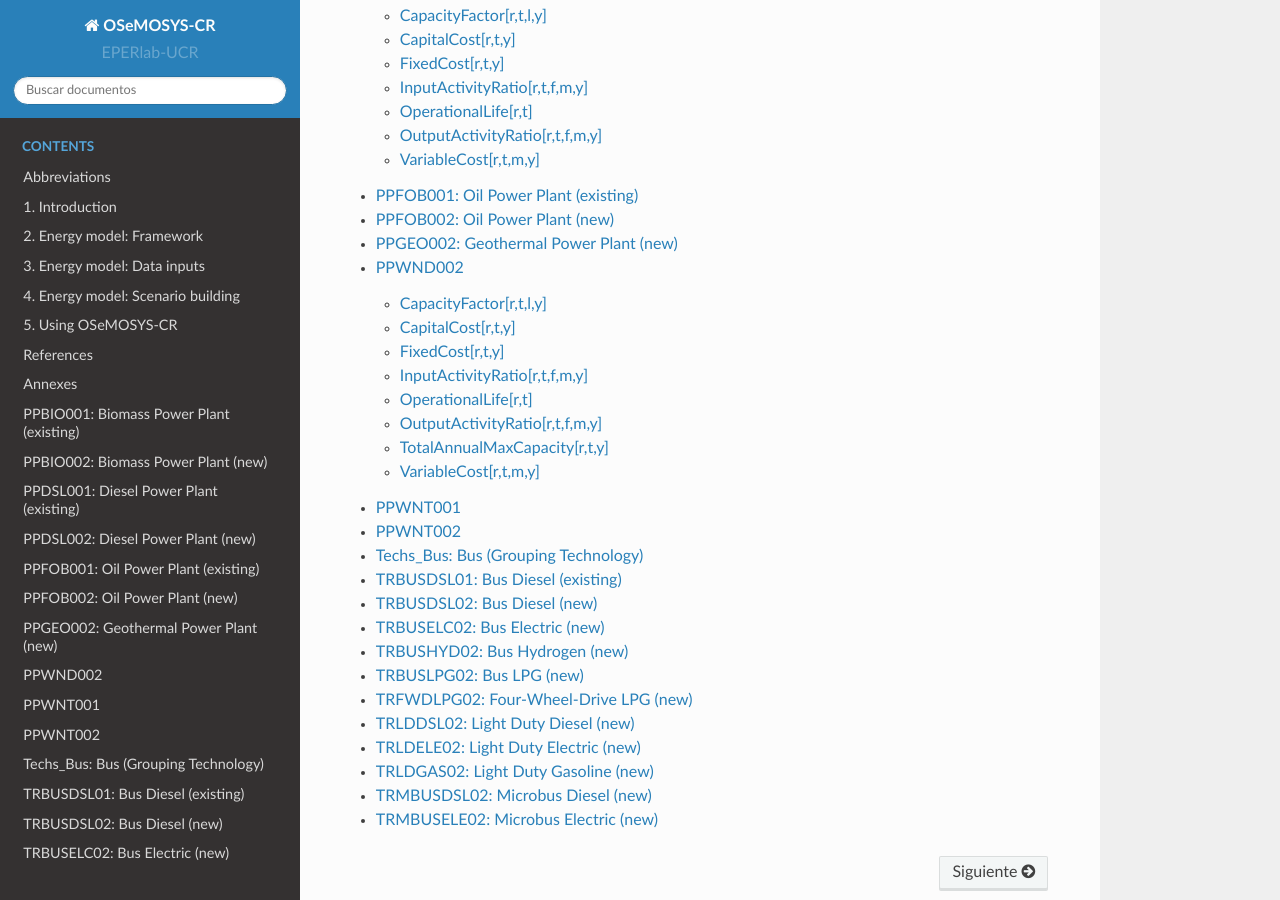
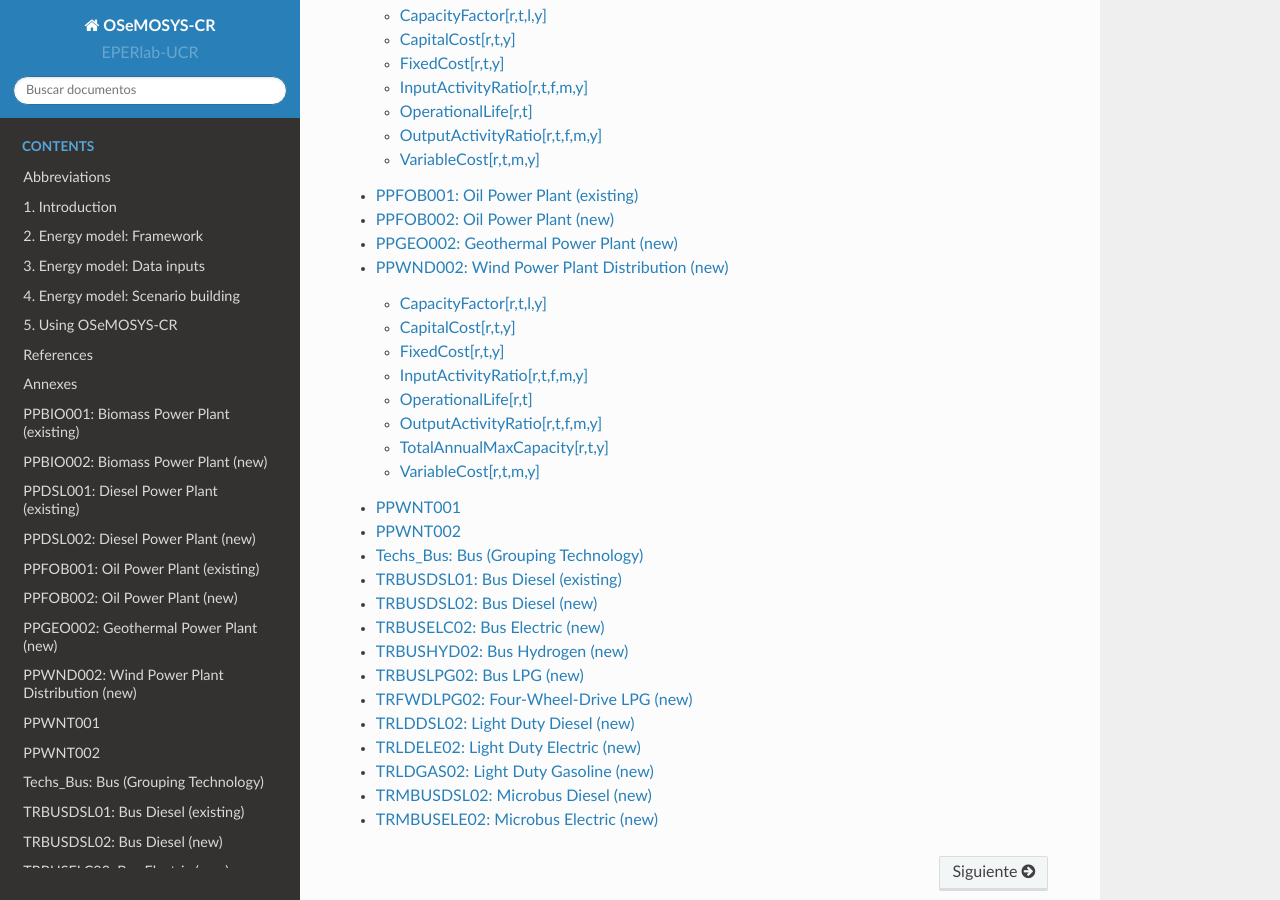
Before and after one commit to EPERLab/OSeMOSYS-CR, a Sphinx documentation site: the page built from docs/index.rst, in a window 1280 px wide and 900 px high, scrolled down 1584 px. Built offline with Sphinx 7.4.7 and the Read the Docs theme 2.0.0, drawn with Linux system fonts in a browser that asks for light colours; formulas are drawn with MathJax 3.

Commit message:
Update 17_PPWND002.rst

```diff
--- a/docs/fichas/17_PPWND002.rst
+++ b/docs/fichas/17_PPWND002.rst
@@ -1,4 +1,4 @@
-PPWND002
+PPWND002: Wind Power Plant Distribution (new)
 =====================================
 
 +-------------------------------------------------+-------+--------------+--------------+--------------+--------------+
```
